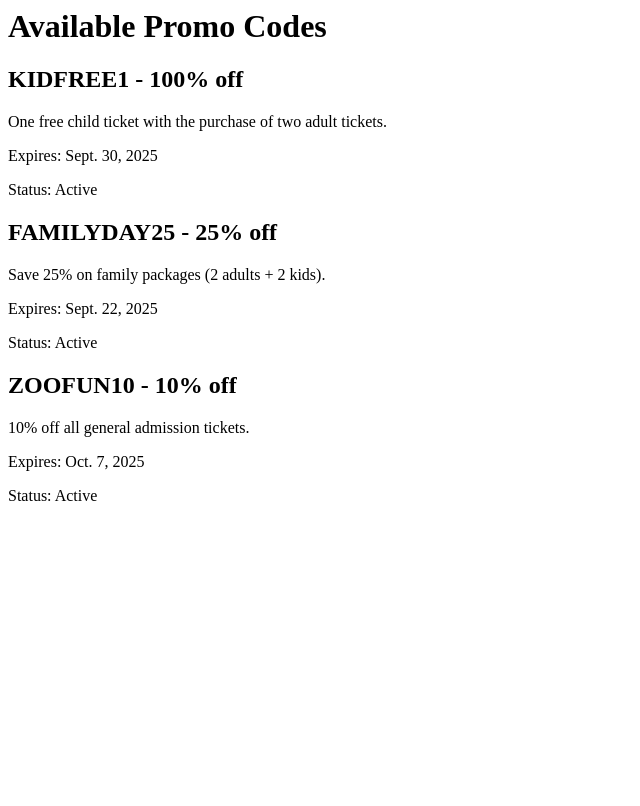
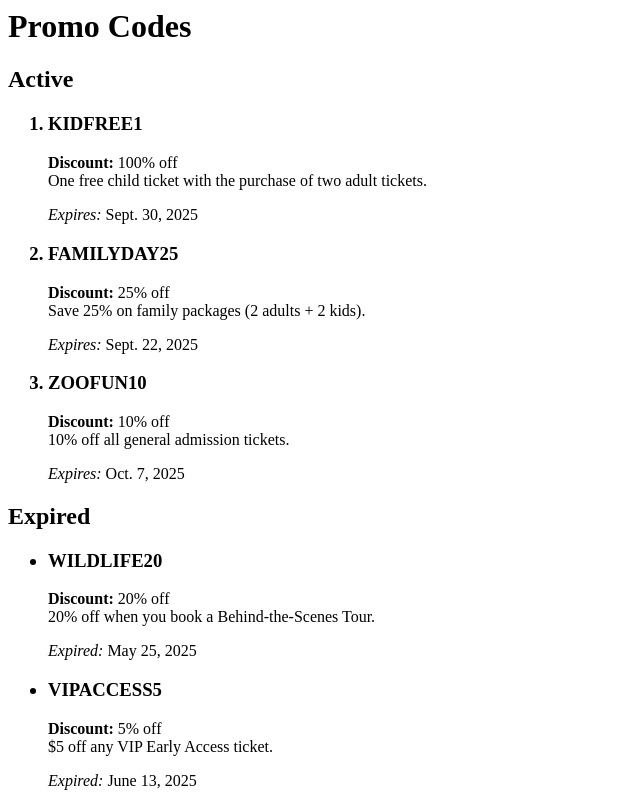
Before and after one commit to Antrsss/IGI_STRWEB_RENAMED, a Django app: page /pages/promocodes/ in a window 1280 px wide. Shown: the whole page, without its empty margins (0-640 px from the left). Before the commit the page ends 501 px from the top, so only its background shows below. Run offline with Django 5.2, Linux system fonts and the light colour scheme; data comes from the database, SQL or seed files in the repository; both versions use the stored data as it was after the commit.

Commit message:
Promocode_list html is done

```diff
--- a/IGI/LR5/ZooApp/zoo/pages_views/promocode_views.py
+++ b/IGI/LR5/ZooApp/zoo/pages_views/promocode_views.py
@@ -6,8 +6,13 @@ from ..pages_models import PromoCode
 promocode_not_found = "<h2>Promocode not found</h2>"
 
 def promocode_index(request):
-    promocodes = PromoCode.objects.filter(is_active=True, expiry_date__gte=timezone.now())
-    return render(request, "pages/promocode_list.html", {"promocodes": promocodes})
+    now = timezone.now()
+    active_promocodes = PromoCode.objects.filter(is_active=True, expiry_date__gte=now)
+    expired_promocodes = PromoCode.objects.filter(expiry_date__lt=now)
+    return render(request, "pages/promocode_list.html", {
+        "active_promocodes": active_promocodes,
+        "expired_promocodes": expired_promocodes,
+    })
 
 def promocode_create(request):
     if request.method == "POST":
--- a/IGI/LR5/ZooApp/zoo/templates/pages/promocode_list.html
+++ b/IGI/LR5/ZooApp/zoo/templates/pages/promocode_list.html
@@ -1,9 +1,26 @@
-<h1>Available Promo Codes</h1>
-{% for promo in promocodes %}
-    <div>
-        <h2>{{ promo.code }} - {{ promo.discount }}% off</h2>
-        <p>{{ promo.description }}</p>
-        <p>Expires: {{ promo.expiry_date }}</p>
-        <p>Status: {% if promo.is_active %}Active{% else %}Inactive{% endif %}</p>
-    </div>
-{% endfor %}
+<head>
+    <title>Promo Codes</title>
+</head>
+<body>
+    <h1>Promo Codes</h1>
+
+    <h2>Active</h2>
+    <ol>
+    {% for promo in active_promocodes %}
+        <h3><li>{{ promo.code }}</li></h3>
+        <strong>Discount:</strong> {{ promo.discount }}% off<br>
+        {{ promo.description }}<br>
+        <p><em>Expires: </em> {{ promo.expiry_date }}<br>
+    {% endfor %}
+    </ol>
+
+    <h2>Expired</h2>
+    <ul>
+        {% for promo in expired_promocodes %}
+            <h3><li>{{ promo.code }}</li></h3>
+            <strong>Discount:</strong> {{ promo.discount }}% off<br>
+            {{ promo.description }}<br>
+            <p><em>Expired: </em> {{ promo.expiry_date }}<br>
+        {% endfor %}
+    </ul>
+</body>
```
Also changed, not shown: IGI/LR5/ZooApp/db.sqlite3.
